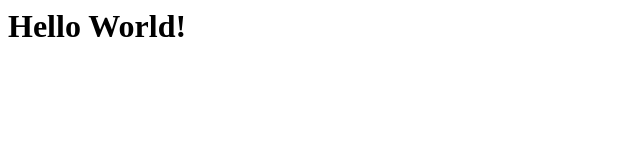
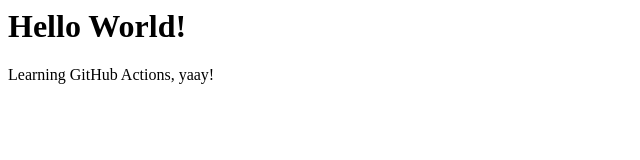
Before and after one commit to maddipaddi/github-actions-learning, a plain HTML site: page index.html in a window 1280 px wide. Shown: the whole page, without its empty margins (0-640 px from the left). Drawn offline with Linux system fonts and the light colour scheme.

Commit message:
Update index.html

```diff
--- a/index.html
+++ b/index.html
@@ -4,5 +4,6 @@
 	</head>
 	<body>
 	  <h1>Hello World!</h1>
+	  <p>Learning GitHub Actions, yaay!</p>
 	</body>
 </html>
```
